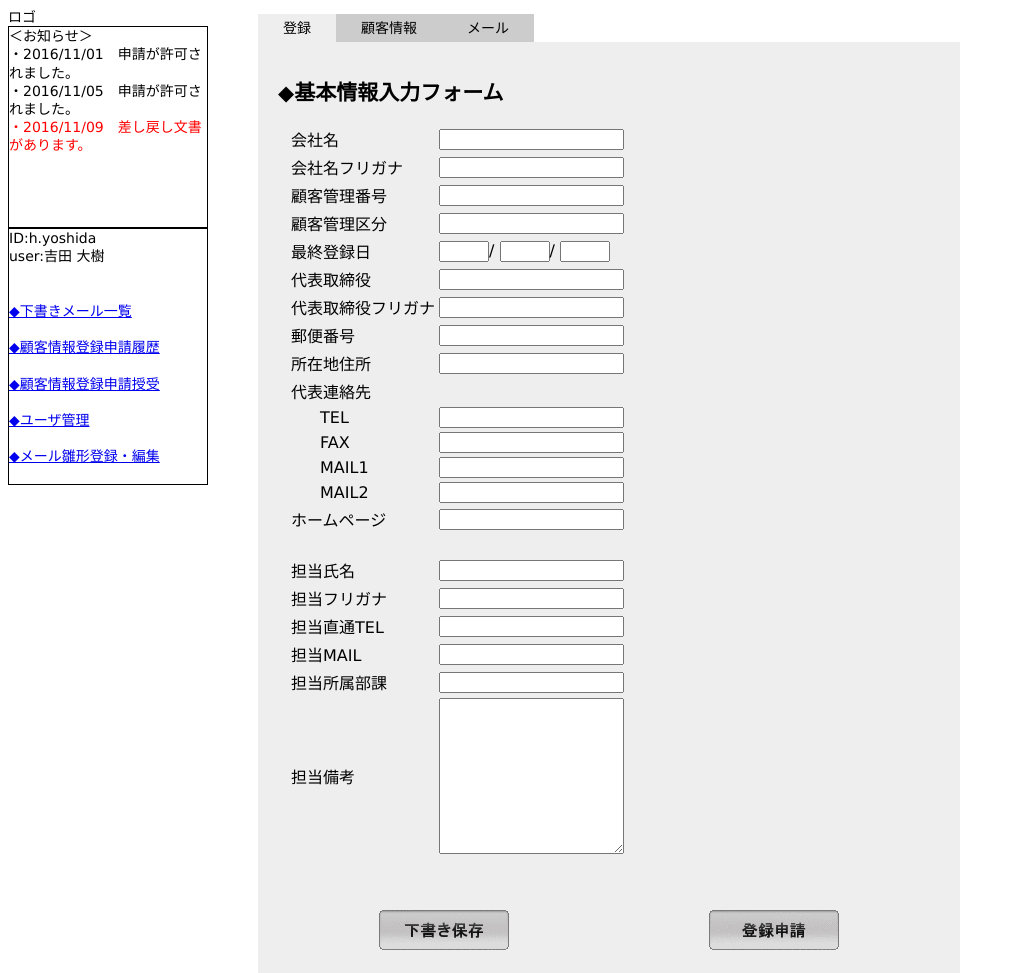
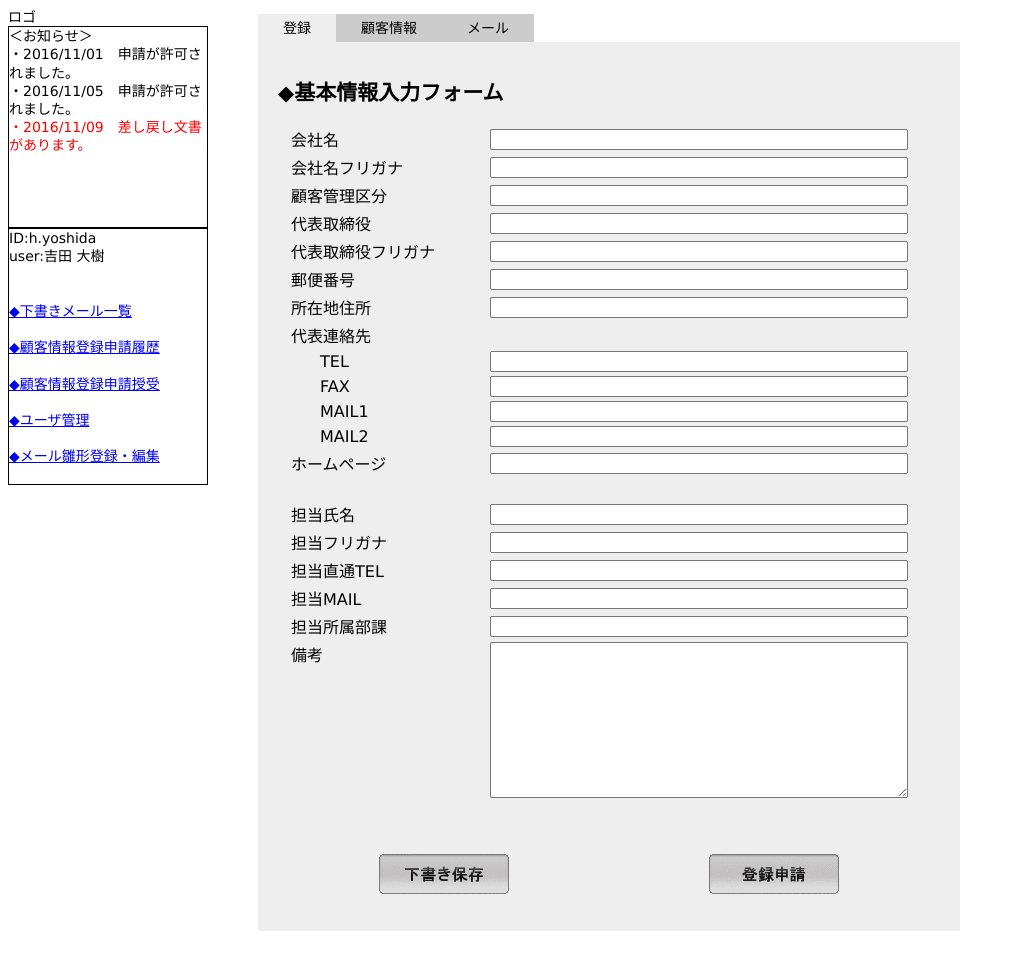
Before and after one commit to opl-cheshirecat/source, a PHP site: page /top.html in a window 1280 px wide. Shown: the whole page, without its empty margins (0-1015 px from the left). After the commit the page ends 931 px from the top, so only its background shows below. Run offline with PHP 8.4, Linux system fonts and the light colour scheme.

Commit message:
なんとなく登録できたバージョン

```diff
--- a/style.css
+++ b/style.css
@@ -80,9 +80,11 @@ body {
 ------------------------*/
 .basic_infomation_input {
   margin-left:10px;
+  width:100%;
 }
 .contact_info {
   padding-left:30px;
+  width:30%;
 }
 .year {
   width: 50px;
@@ -97,7 +99,11 @@ body {
   width:100%;
 }
 .inputForm {
-  width:4 00px;
+  width:70%;
+  padding-right:40px;
+}
+.inputItem {
+  width:30%;
 }
 .button_area {
   margin-top:50px;
--- a/top.html
+++ b/top.html
@@ -41,10 +41,11 @@
 		<ul class="content">
 			<li>
 				<!-- 登録ウィンドウ -->
-					<h2>◆基本情報入力フォーム</h2>
+				<h2>◆基本情報入力フォーム</h2>
+				<form action="regist.php" method="post">
 					<table class="basic_infomation_input">
 						<tr>
-							<td>
+							<td class="inputItem">
 								会社名
 							</td>
 							<td class="inputForm">
@@ -52,7 +53,7 @@
 							</td>
 						</tr>
 						<tr>
-							<td>
+							<td class="inputItem">
 								会社名フリガナ
 							</td>
 							<td class="inputForm">
@@ -60,15 +61,7 @@
 							</td>
 						</tr>
 						<tr>
-							<td>
-								顧客管理番号
-							</td>
-							<td class="inputForm">
-								<input type="text" name="clientId" class="basicForm">
-							</td>
-						</tr>
-						<tr>
-							<td>
+							<td class="inputItem">
 								顧客管理区分
 							</td>
 							<td class="inputForm">
@@ -76,17 +69,7 @@
 							</td>
 						</tr>
 						<tr>
-							<td>
-								最終登録日
-							</td>
-							<td class="inputForm">
-								<input type="text" name="create_date_year" class="year" class="basicForm">/
-								<input type="text" name="create_date_month" class="month" class="basicForm">/
-								<input type="text" name="create_date_day" class="day" class="basicForm">
-							</td>
-						</tr>
-						<tr>
-							<td>
+							<td class="inputItem">
 								代表取締役
 							</td>
 							<td class="inputForm">
@@ -94,7 +77,7 @@
 							</td>
 						</tr>
 						<tr>
-							<td>
+							<td class="inputItem">
 								代表取締役フリガナ
 							</td>
 							<td class="inputForm">
@@ -102,7 +85,7 @@
 							</td>
 						</tr>
 						<tr>
-							<td>
+							<td class="inputItem">
 								郵便番号
 							</td>
 							<td class="inputForm">
@@ -110,7 +93,7 @@
 							</td>
 						</tr>
 						<tr>
-							<td>
+							<td class="inputItem">
 								所在地住所
 							</td>
 							<td class="inputForm">
@@ -118,7 +101,7 @@
 							</td>
 						</tr>
 						<tr>
-							<td>
+							<td class="inputItem">
 								代表連絡先
 							</td>
 							<td>
@@ -157,7 +140,7 @@
 							</td>
 						</tr>
 						<tr>
-							<td>
+							<td class="inputItem">
 								ホームページ
 							</td>
 							<td class="inputForm">
@@ -169,7 +152,7 @@
 							<td>&nbsp;</td>
 						</tr>
 						<tr>
-							<td>
+							<td class="inputItem">
 								担当氏名
 							</td>
 							<td class="inputForm">
@@ -177,7 +160,7 @@
 							</td>
 						</tr>
 						<tr>
-							<td>
+							<td class="inputItem">
 								担当フリガナ
 							</td>
 							<td class="inputForm">
@@ -185,7 +168,7 @@
 							</td>
 						</tr>
 						<tr>
-							<td>
+							<td class="inputItem">
 								担当直通TEL
 							</td>
 							<td class="inputForm">
@@ -193,7 +176,7 @@
 							</td>
 						</tr>
 						<tr>
-							<td>
+							<td class="inputItem">
 								担当MAIL
 							</td>
 							<td class="inputForm">
@@ -201,7 +184,7 @@
 							</td>
 						</tr>
 						<tr>
-							<td>
+							<td class="inputItem">
 								担当所属部課
 							</td>
 							<td class="inputForm">
@@ -209,8 +192,8 @@
 							</td>
 						</tr>
 						<tr>
-							<td>
-								担当備考
+							<td valign="top" class="inputItem">
+								備考
 							</td>
 							<td class="inputForm">
 								<textarea name="inchangeRemarks" rows="10" class="basicForm"></textarea>
@@ -228,6 +211,7 @@
 							</td>
 						</tr>
 					</table>
+				</form>
 			</li>
 
 			<li class="hide">
```
Also changed, not shown: regist.php (added, +114 -0 lines).
